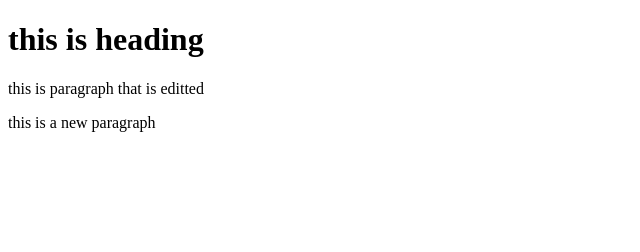
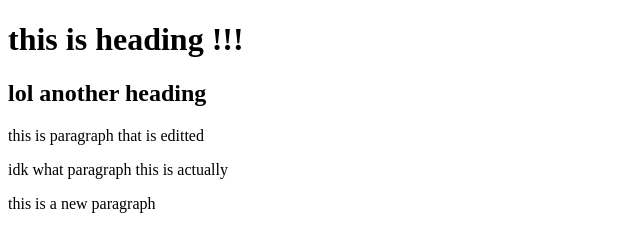
Before and after one commit to shawnchow7/learning-git, a plain HTML site: page index.html in a window 1280 px wide. Shown: the whole page, without its empty margins (0-640 px from the left). Drawn offline with Linux system fonts and the light colour scheme.

Commit message:
added new changes to index html

```diff
--- a/index.html
+++ b/index.html
@@ -4,8 +4,11 @@
 <title>My Simple Page</title>
 </head>
 <body>
-  <h1>this is heading</h1>
+  <h1>this is heading !!!</h1>
+  <h2>lol another heading</h2>
   <p>this is paragraph that is editted</p>
+  <p>idk what paragraph this is actually</p>
   <p>this is a new paragraph</p>
+
 </body>
 </html>
```
